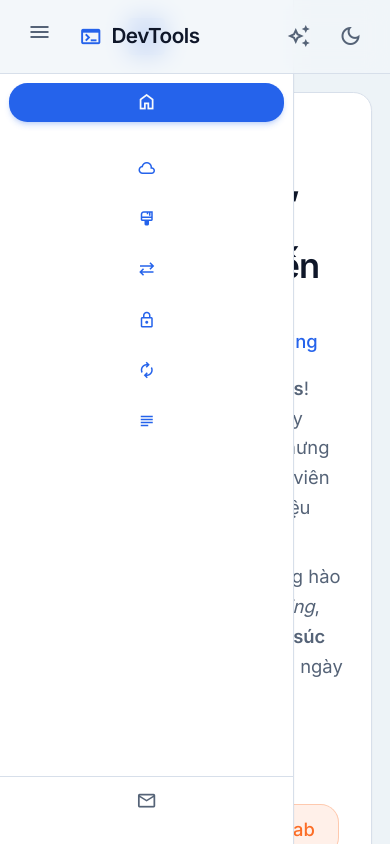
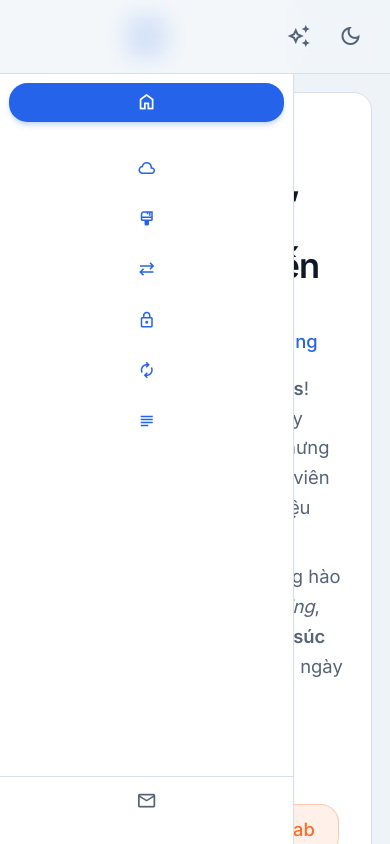
Before and after one commit to DamMinhChien/DevTools, a React (Vite) app: page / in a window 390 px wide. Built offline with nearby package versions, Linux system fonts and the light colour scheme.

Commit message:
Revert "fix(ui): show hamburger menu and add app title on mobile header"
This reverts commit c621a71ca018647887d90b210d142f4fb1e2d28f.

```diff
--- a/src/App.tsx
+++ b/src/App.tsx
@@ -297,19 +297,13 @@ function App() {
               <SimpleTooltip content="Đóng/Mở Sidebar (Cmd+B)" side="bottom">
                 <button
                   onClick={toggleSidebar}
-                  className="p-2 hover:bg-muted rounded-md transition-colors text-muted-foreground hover:text-foreground"
+                  className="p-2 hover:bg-muted rounded-md transition-colors text-muted-foreground hover:text-foreground hidden md:block"
                 >
                   <span className="material-symbols-outlined">
                     {isSidebarOpen ? "menu_open" : "menu"}
                   </span>
                 </button>
               </SimpleTooltip>
-
-              {/* Mobile Title (Chỉ hiện trên mobile vì mất Sidebar) */}
-              <div className="md:hidden font-bold text-lg tracking-tight flex items-center gap-2">
-                <span className="material-symbols-outlined text-primary text-xl">terminal</span>
-                DevTools
-              </div>
 
               {/* Global Search Bar (Fake trigger) */}
               <div
```
